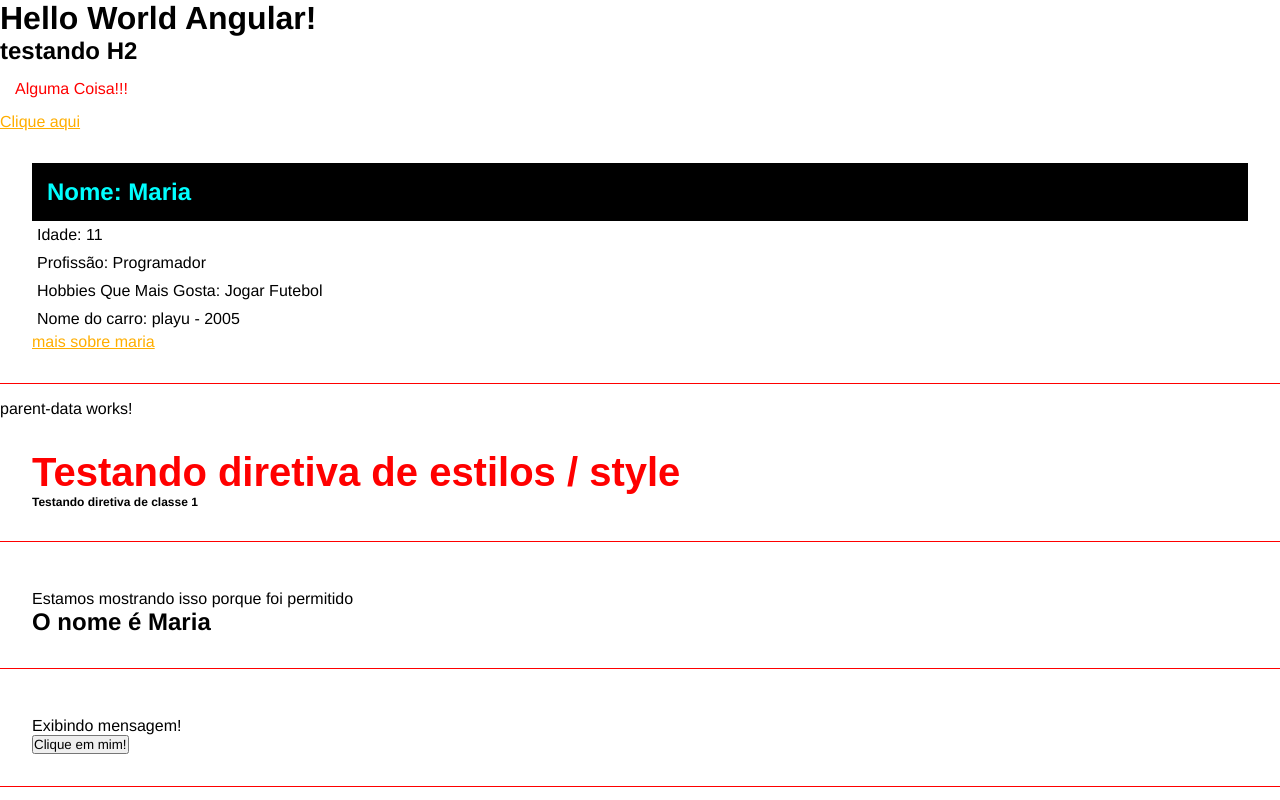
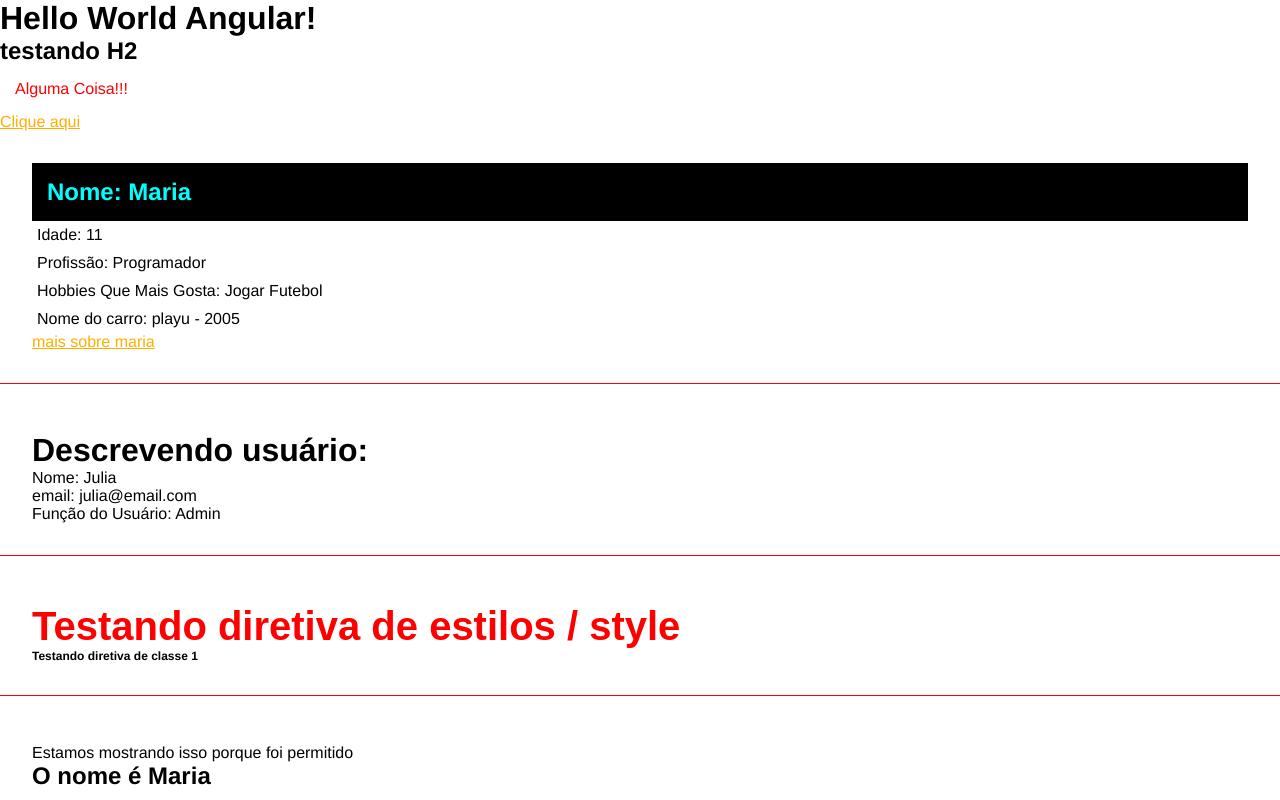
Before and after one commit to mellhub/Cursos, an Angular app in the folder Youtube/CursoAngular13Introducao-01-2022/curso-angular-y/: page / in a window 1280 px wide. Shown: the top 800 px of the page. Built offline with nearby package versions, Linux system fonts and the light colour scheme.

Commit message:
Update parent-data.component.html

```diff
--- a/Youtube/CursoAngular13Introducao-01-2022/curso-angular-y/src/app/components/parent-data/parent-data.component.html
+++ b/Youtube/CursoAngular13Introducao-01-2022/curso-angular-y/src/app/components/parent-data/parent-data.component.html
@@ -1 +1,6 @@
-<p>parent-data works!</p>
+<div class="class">
+    <h1>Descrevendo usuário:</h1>
+    <p>Nome: {{ name }}</p>
+    <p>email: {{ userData.email }}</p>
+    <p>Função do Usuário: {{ userData.role }}</p>
+</div>
```
